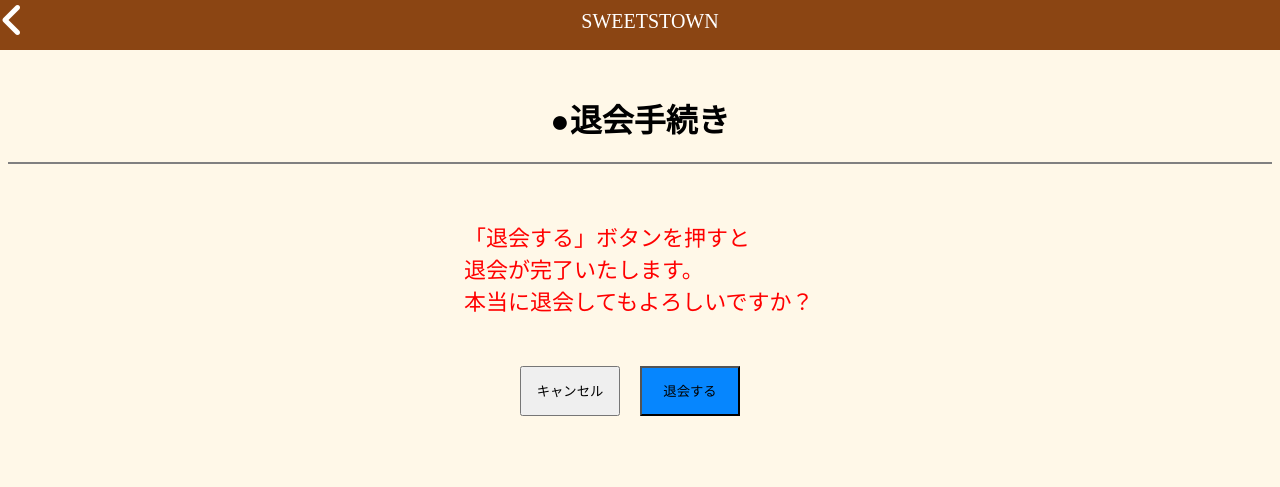
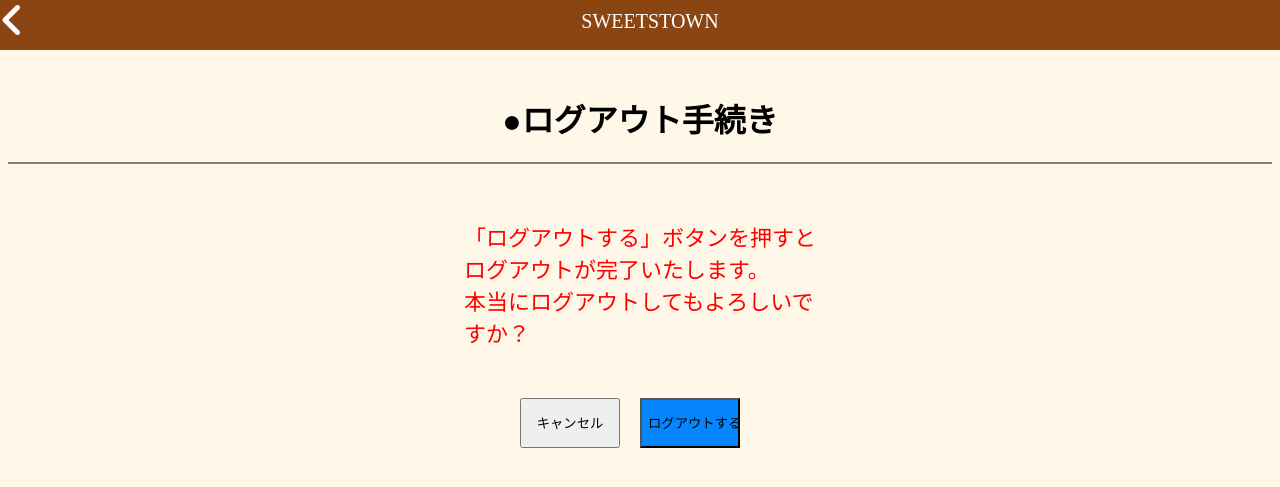
Before and after one commit to rumi0221/SWEETSTOWN, a PHP site: page /withdrawal.php in a window 1280 px wide. Shown: the top 487 px of the page. Run offline with PHP 8.4, Linux system fonts and the light colour scheme.

Commit message:
Update withdrawal.php

```diff
--- a/USER/withdrawal.php
+++ b/USER/withdrawal.php
@@ -19,7 +19,7 @@ session_start();
             margin-top: 20px;
         }
     </style>
-    <title>退会画面</title>
+    <title>ログアウト画面</title>
 </head>
 <body>
     <div class="Header">
@@ -29,11 +29,11 @@ session_start();
     <br>
     <br>
     <div class="withdrawal">
-        <h1>●退会手続き</h1>
+        <h1>●ログアウト手続き</h1>
         <hr noshade><br>
-        <p class="withp">「退会する」ボタンを押すと<br>
-            退会が完了いたします。<br>
-            本当に退会してもよろしいですか？</p>
+        <p class="withp">「ログアウトする」ボタンを押すと<br>
+            ログアウトが完了いたします。<br>
+            本当にログアウトしてもよろしいですか？</p>
 
 
             <div class="withbutton">
@@ -41,7 +41,7 @@ session_start();
                 <input type="submit" name="cancel" value="キャンセル" style="width:100px;height:50px">
                 </form>
                 <form action="withdrawal-ok.php" method="post">
-                <input type="submit" name="withdraw" value="退会する" style="width:100px;height:50px" class="with">
+                <input type="submit" name="withdraw" value="ログアウトする" style="width:100px;height:50px" class="with">
                 </form>
             </div>
     </div>
```
